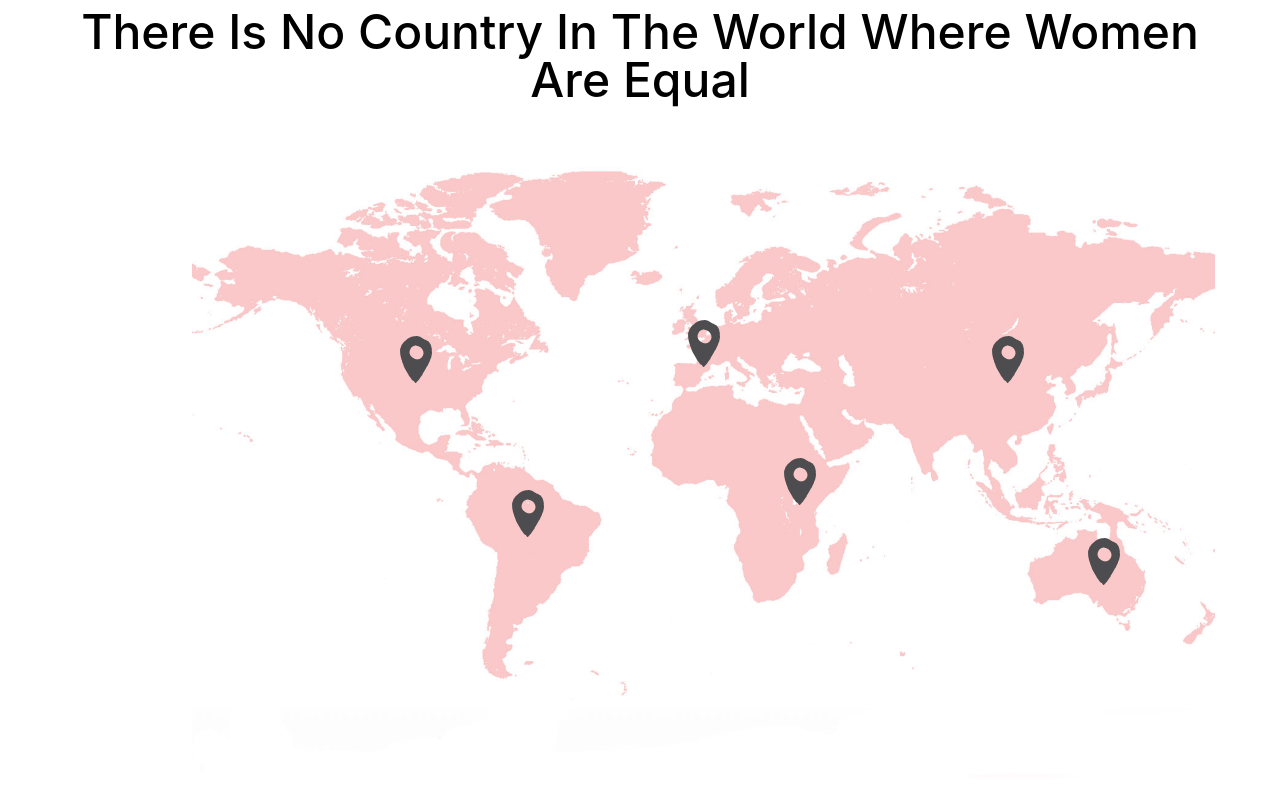
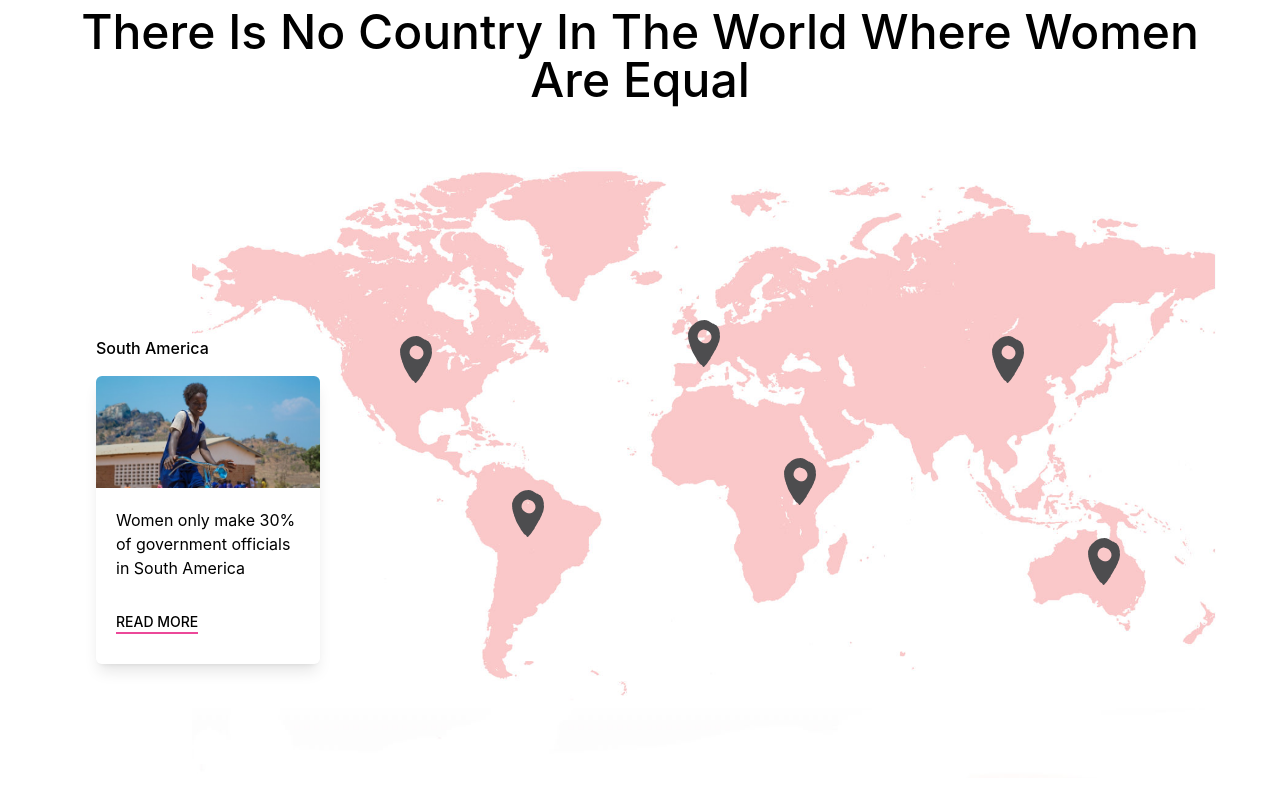
Before and after one commit to omarbagna/girlsUpNGO, a React (Create React App) app: page / in a window 1280 px wide. Shown: the part 940-1740 px from the top of the page. Built offline with nearby package versions, Linux system fonts and the light colour scheme.

Commit message:
girls state done

```diff
--- a/src/assets/index.js
+++ b/src/assets/index.js
@@ -1,6 +1,7 @@
 export { default as HomeImage } from './HomeImage.jpg';
 export { default as HomeMobile } from './HomeMobile.jpg';
 export { default as WorldMap } from './worldMap.jpg';
+export { default as AfricanGirl } from './SCGallery11.jpg';
 
 export { default as LogoWhite } from './girlupWhite.svg';
 export { default as LogoBlack } from './girlupBlack.svg';
--- a/src/components/Cards/DefaultCard.jsx
+++ b/src/components/Cards/DefaultCard.jsx
@@ -1,7 +1,22 @@
 import React from 'react';
+import { AfricanGirl } from '../../assets';
+import UnderlineBtn from '../Buttons/UnderlineBtn';
 
 const DefaultCard = () => {
-	return <div>DefaultCard</div>;
+	return (
+		<div className="w-full md:w-64 lg:w-72 flex flex-col gap-4 items-start px-8">
+			<h2 className="font-medium capitalize">South America</h2>
+			<div className="overflow-hidden rounded-md shadow-lg w-full h-96 md:h-72">
+				<img src={AfricanGirl} alt="cover" className="object-cover w-full" />
+				<div className="px-5 py-10 md:py-5 flex flex-col gap-8 bg-white">
+					<p>Women only make 30% of government officials in South America</p>
+					<div className="w-fit">
+						<UnderlineBtn text="read more" />
+					</div>
+				</div>
+			</div>
+		</div>
+	);
 };
 
 export default DefaultCard;
--- a/src/pages/home/sections/GirlState.jsx
+++ b/src/pages/home/sections/GirlState.jsx
@@ -1,5 +1,11 @@
 import React from 'react';
-import { CustomMap, MainTitle, Section, SubTitle } from '../../../components';
+import {
+	CustomMap,
+	DefaultCard,
+	MainTitle,
+	Section,
+	SubTitle,
+} from '../../../components';
 
 const GirlState = () => {
 	return (
@@ -7,7 +13,10 @@ const GirlState = () => {
 			<SubTitle text="STATE OF GIRLS" />
 			<MainTitle text="There is no country in the world where women are equal" />
 
-			<div className="w-full flex flex-col-reverse md:flex md:items-end">
+			<div className="relative w-full flex flex-col-reverse items-center justify-center md:flex-row md:justify-end md:items-end">
+				<div className="w-fit md:absolute md:z-10 md:left-0 md:top-10 xl:top-52">
+					<DefaultCard />
+				</div>
 				<CustomMap />
 			</div>
 		</Section>
```
